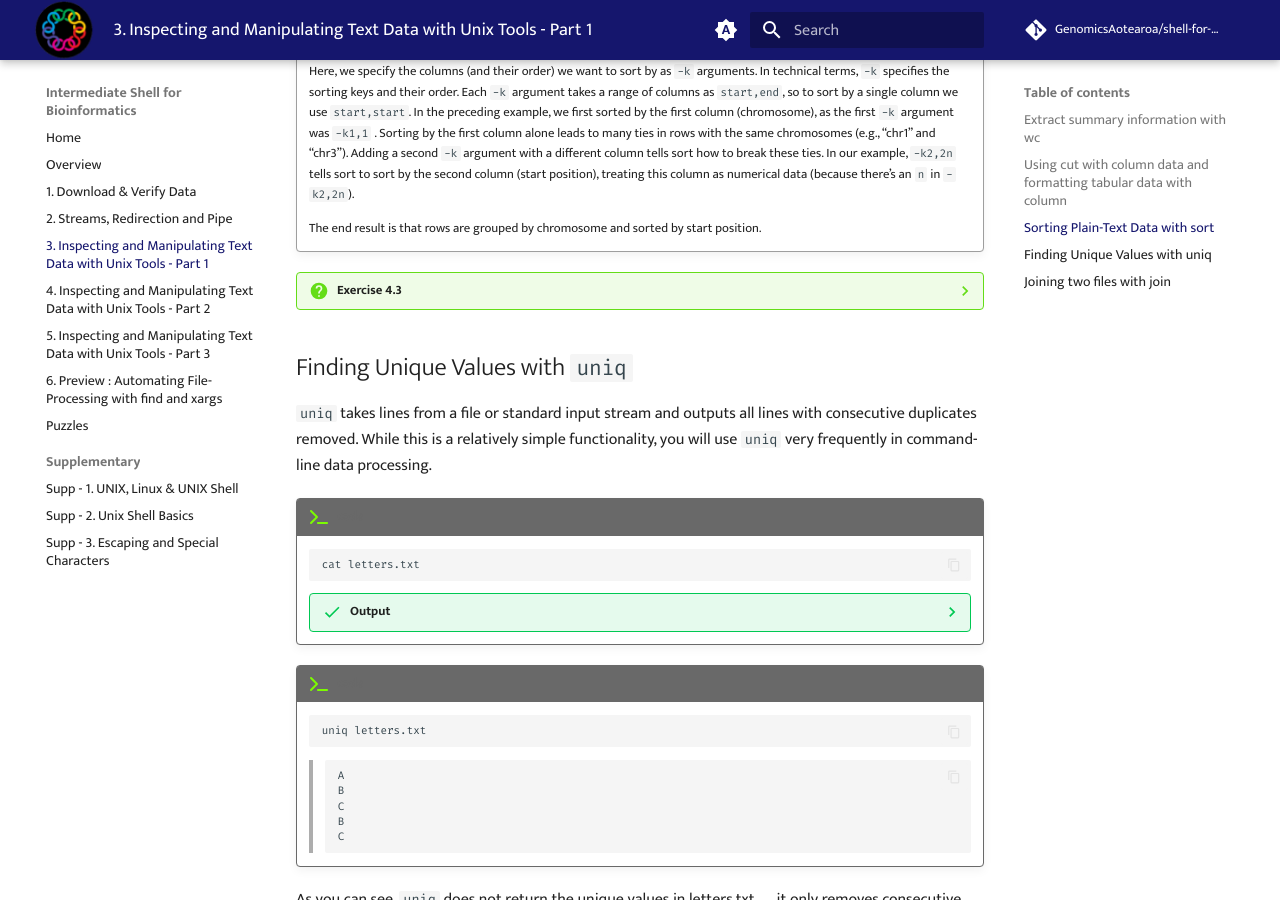
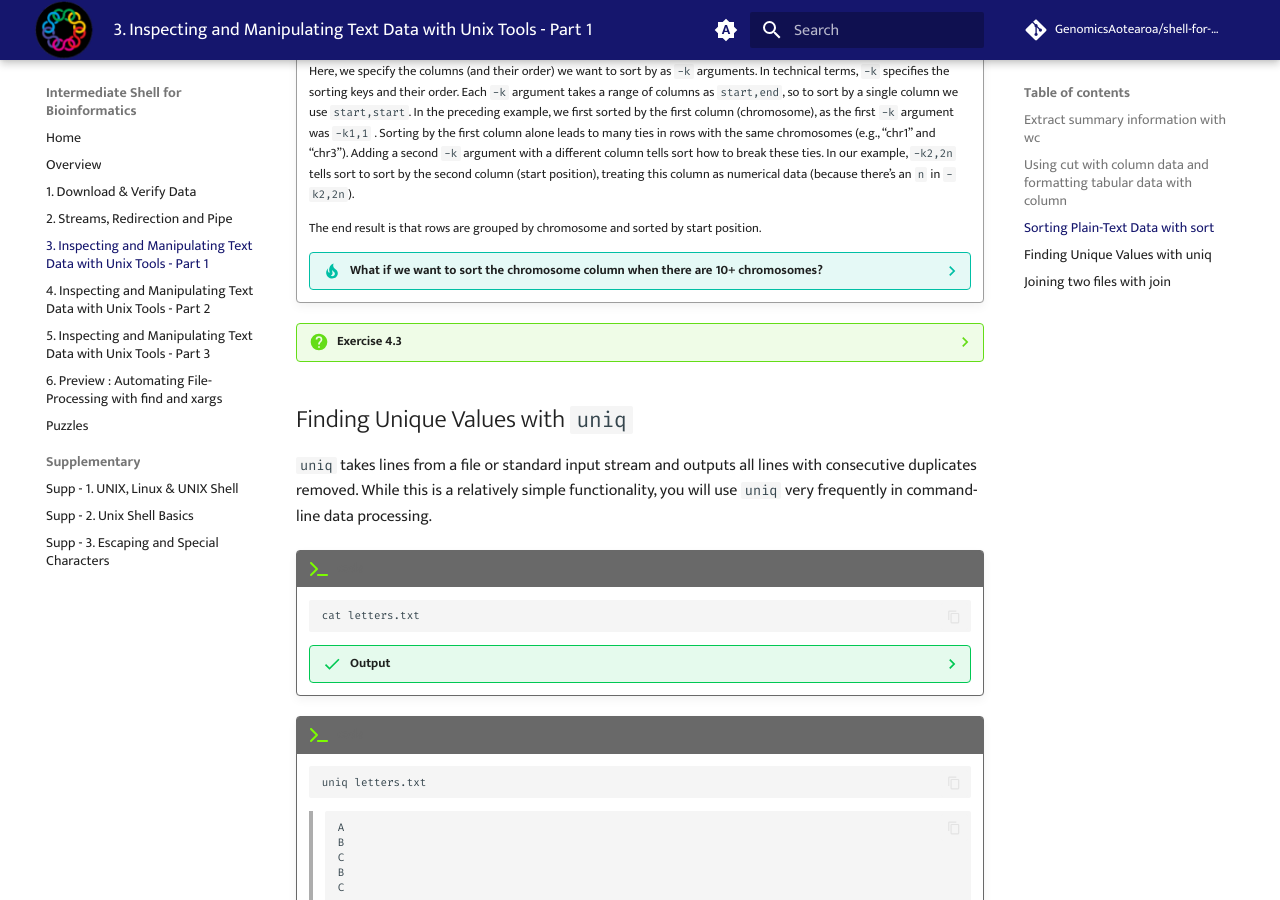
Before and after one commit to GenomicsAotearoa/shell-for-bioinformatics, an MkDocs documentation site: the page built from docs/4_inspectmanipluate.md, in a window 1280 px wide and 900 px high, scrolled down 6501 px. Built offline with MkDocs 1.6.1 and Material for MkDocs 9.7.7, drawn with Linux system fonts in a browser that asks for light colours; comment, search, counter and statistics services are not loaded.

Commit message:
Typos and small material updates issue #18,19

````diff
--- a/docs/4_inspectmanipluate.md
+++ b/docs/4_inspectmanipluate.md
@@ -388,6 +388,26 @@
 
     The end result is that rows are grouped by chromosome and sorted by start position.
 
+    ??? tip "What if we want to sort the chromosome column when there are 10+ chromosomes?"
+        Let's say we have a file with chromosomes named chr1, chr2, chr10, and chr11. If we sort this file using `sort -k1,1`, the output will be:
+        ```bash
+        chr1
+        chr10
+        chr11
+        chr2
+        ```
+        This is because `sort` treats the chromosome names as strings, and sorts them lexicographically. To sort the chromosome names numerically, we can use the `-V` option, which sorts version numbers in a way that is more intuitive for humans. The `-V` option sorts the chromosome names in a way that takes into account the numeric values in the names. So,
+        ```bash
+        sort -k1,1 -V test-chr-sort.txt
+        ```
+        Will output:
+        ```bash
+        chr1
+        chr2
+        chr10
+        chr11
+        ```
+
 
 ??? question "Exercise 4.3"
 
````
Also changed, not shown: other parts of docs/4_inspectmanipluate.md (+1 -1 lines), docs/6_inspectmanipulate3.md (+10 -3 lines), docs/7_automate_fileprocessing_find_xargs.md (+1 -1 lines).
